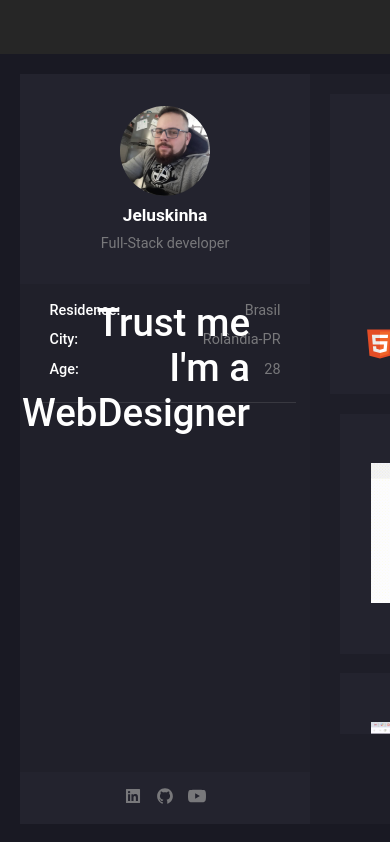
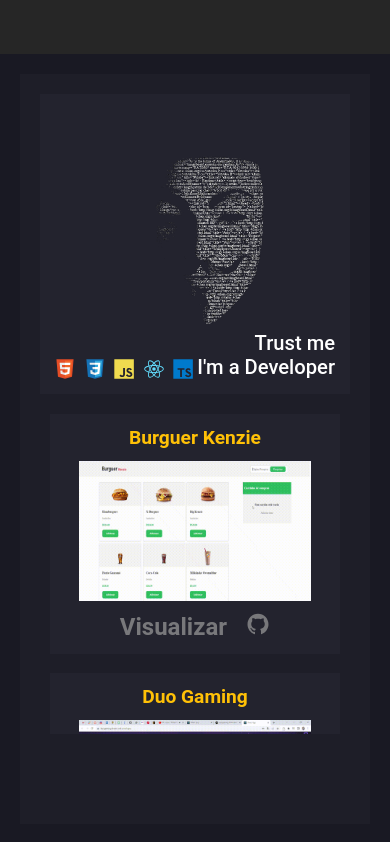
Before and after one commit to Jeluskinha/Portifolio, a React (Create React App) app: page / in a window 390 px wide. Built offline with nearby package versions, Linux system fonts and the light colour scheme.

Commit message:
versão mobile pronta

```diff
--- a/src/components/Main/Aside/styles.js
+++ b/src/components/Main/Aside/styles.js
@@ -18,6 +18,14 @@ const AsideStyle = styled.aside`
       width: 0px;
     }
   }
+
+  @media (max-width: 800px) {
+    width: 200px;
+  }
+
+  @media (max-width: 600px) {
+    display: none;
+  }
 `;
 
 export default AsideStyle;
--- a/src/components/Main/Navigation/styles.js
+++ b/src/components/Main/Navigation/styles.js
@@ -4,6 +4,9 @@ const NavigationStyle = styled.div`
   height: 100%;
   width: 80px;
   background-color: var(--Background-Info);
+  @media (max-width: 1024px) {
+    display: none;
+  }
 `;
 
 export default NavigationStyle;
--- a/src/components/Main/Section/ProjectsList/Project/styles.js
+++ b/src/components/Main/Section/ProjectsList/Project/styles.js
@@ -41,6 +41,32 @@ const ProjectStyle = styled.li`
       color: var(--fontColor-1);
     }
   }
+
+        @media (max-width: 1483px) {
+          width: 300px;
+        }
+  @media (max-width: 1440px) {
+    width: 280px;
+  }
+        @media (max-width: 1377px) {
+          width: 350px;
+        }
+        @media (max-width: 1192px) {
+          width: 265px;
+        }
+  @media (max-width: 1024px) {
+    width: 265px;
+    h3{
+      font-size: 2rem;
+    }
+  }
+        @media (max-width: 968px) {
+          width: 40%;
+        }
+        @media (max-width: 800px) {
+          width: 320px;
+        }
+
 `;
 
 export default ProjectStyle;
--- a/src/components/Main/Section/ProjectsList/styles.js
+++ b/src/components/Main/Section/ProjectsList/styles.js
@@ -32,6 +32,23 @@ const ProjectListStyle = styled.section`
       background: var(--fontColor-3);
     }
   }
+
+
+        @media (max-width: 1377px ) {
+          ul{
+            justify-content: center;
+          }
+        }
+  @media (max-width: 1024px) {
+    ul{
+      justify-content: ${({numProcjects}) => numProcjects % 3 === 2 && numProcjects > 1 ? "space-between" : "flexstart"};
+    }
+  }
+  @media (max-width: 769px) {
+    ul{
+      justify-content: center;
+    }
+  }
 `;
 
 export default ProjectListStyle;
--- a/src/components/Main/Section/StatusBox/index.jsx
+++ b/src/components/Main/Section/StatusBox/index.jsx
@@ -26,7 +26,7 @@ function StatusBox() {
         </li>
       </ul>
 
-      <h2>Trust me<br/>I'm a WebDesigner</h2>
+      <h2>Trust me<br/>I'm a Developer</h2>
     </StatusBoxStyle>
   );
 }
--- a/src/components/Main/Section/StatusBox/styles.js
+++ b/src/components/Main/Section/StatusBox/styles.js
@@ -10,16 +10,13 @@ const StatusBoxStyle = styled.div`
   background-position: center;
   background-repeat: no-repeat, repeat;
   display: flex;
-  flex-direction: column-reverse;
+  justify-content: space-between;
+  align-items: flex-end;
   padding: 35px;
 
   h2{
-    display: flex;
     text-align: end;
-    position: absolute;
-    top: 300px;
-    right: 140px;
-    font-size: 4rem;
+    font-size: 3.2rem;
   }
 
   ul {
@@ -35,6 +32,66 @@ const StatusBoxStyle = styled.div`
       }
     }
   }
+
+
+  @media (max-width: 1025px) {
+    h2{
+      font-size: 2.6rem;
+    }
+    ul{
+      /*  */
+      li{
+        height: 25px;
+        width: 25px;
+      }
+    }
+  }
+        /* tamanhos de telas não oficiais */
+        @media (max-width: 850px) {
+          h2{
+            font-size: 2.4rem;
+          }
+          ul{
+            /*  */
+            li{
+              height: 20px;
+              width: 20px;
+            }
+          }
+        }
+        @media (max-width: 800px) {
+          padding: 25px;
+        }
+  @media (max-width: 768px) {
+  }
+  @media (max-width: 426px) {
+    padding: 15px;
+    h2{
+      font-size: 2.1rem;
+    }
+  }
+  @media (max-width: 376px) {
+    gap: 1rem;
+    h2{
+      font-size: 1.7rem;
+    }
+  }
+        /* tamanhos de telas não oficiais */
+        @media (max-width: 363px) {
+          gap: 1rem;
+          h2{
+            width: 40%;
+            font-size: 1.5rem;
+          }
+          ul{
+            width: 55%;
+          }
+        }
+        @media (max-width: 340px) {
+          h2{
+            font-size: 1.3rem;
+          }
+        }
 `;
 
 export default StatusBoxStyle;
--- a/src/components/Main/Section/styles.js
+++ b/src/components/Main/Section/styles.js
@@ -2,7 +2,7 @@ import styled from 'styled-components';
 
 const SectionStyle = styled.section`
   height: 100%;
-  width: 100vw;
+  width: 100%;
   background-color: var(--Background-Main);
   padding: 50px 30px;
   padding: 20px;
```
